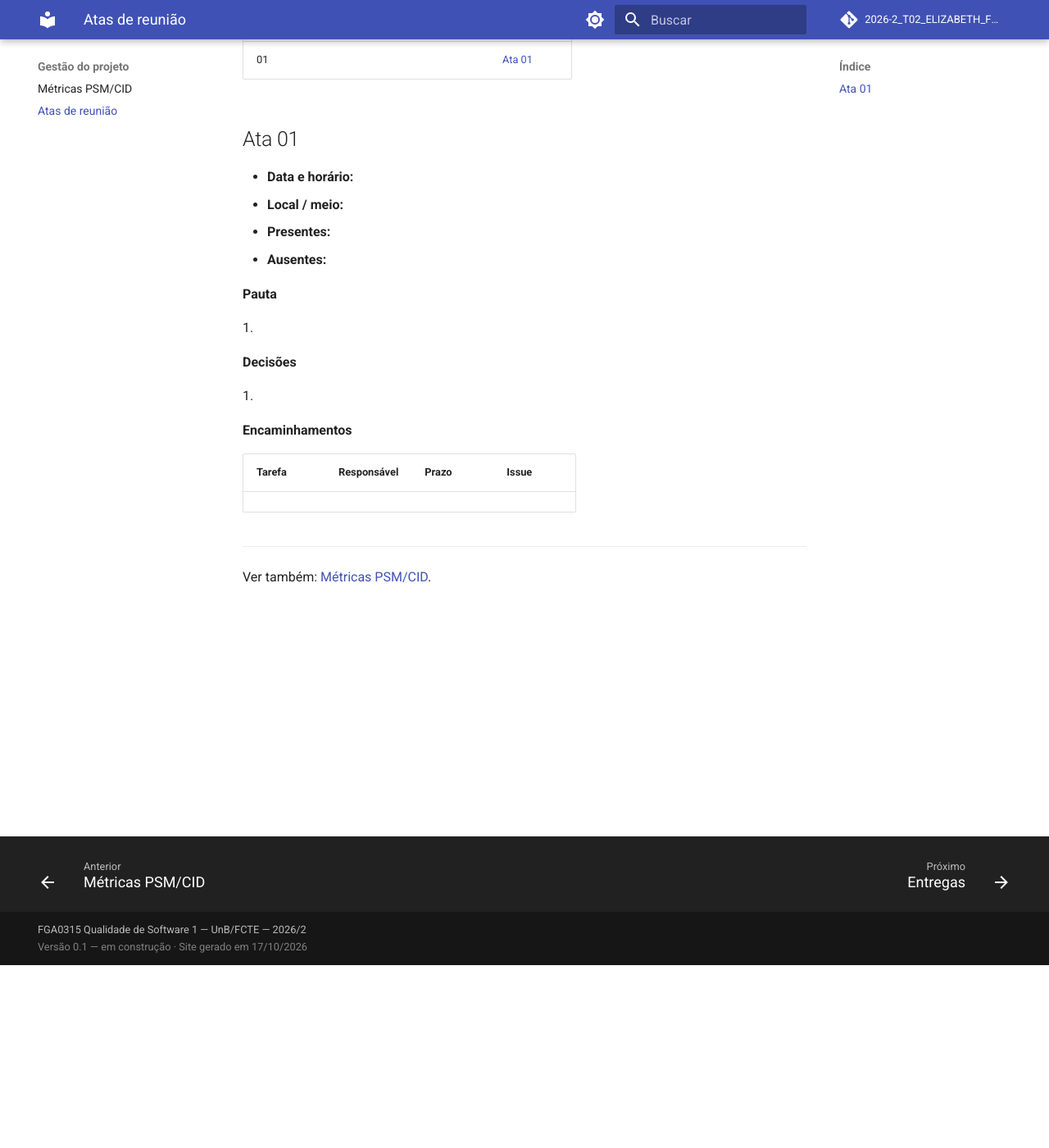
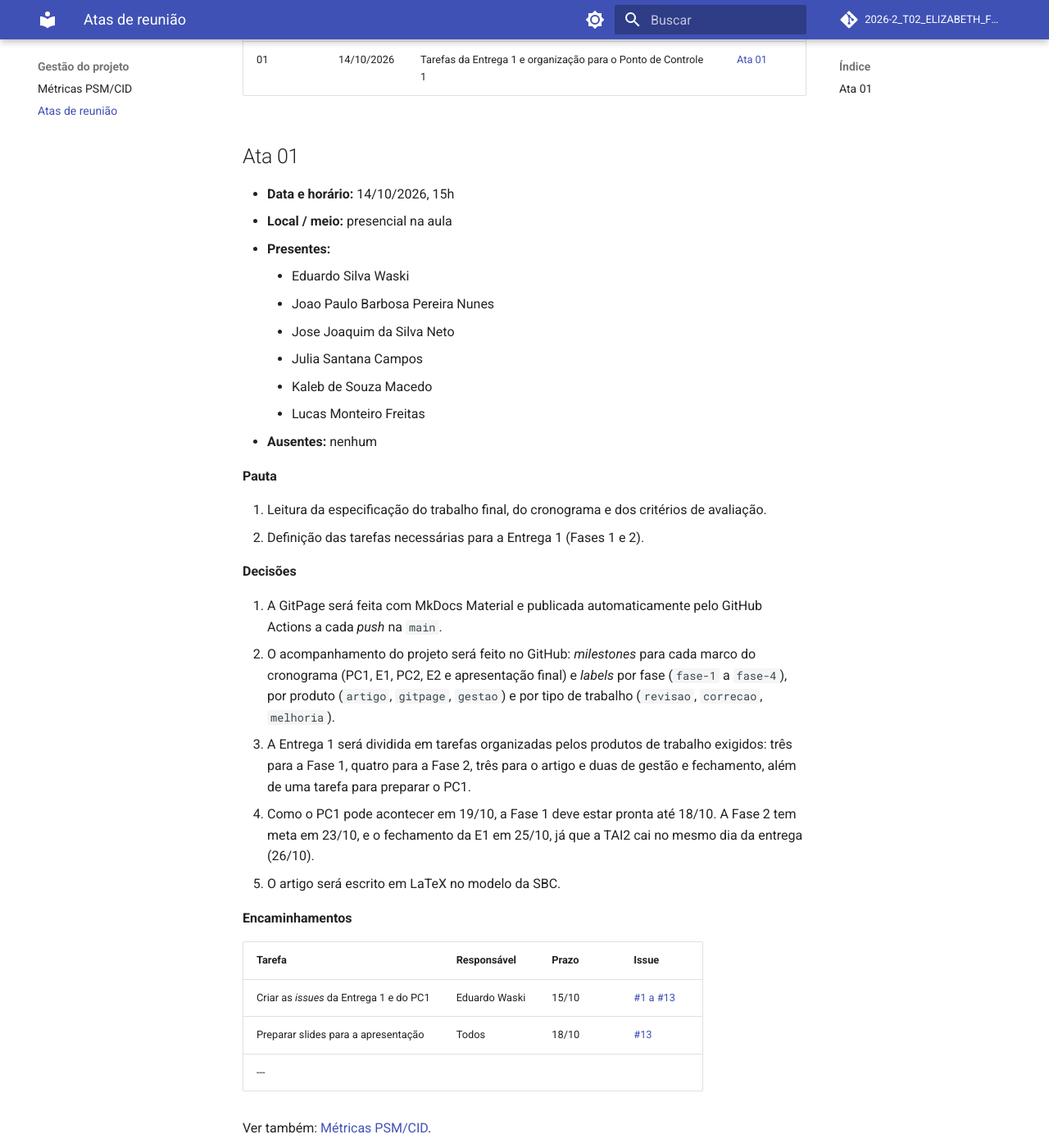
Before and after one commit to FCTE-Qualidade-de-Software-1/2026-2_T02_ELIZABETH_FRIEDMAN, an MkDocs documentation site: the page built from docs/gestao/atas.md, in a window 1280 px wide and 1400 px high, scrolled down 223 px. Shown: the whole window at 82% size. Built offline with MkDocs 1.6.1 and Material for MkDocs 9.7.7, drawn with Linux system fonts in a browser that asks for light colours; comment, search, counter and statistics services are not loaded.

Commit message:
docs: atualiza ata do dia 14

```diff
--- a/docs/gestao/atas.md
+++ b/docs/gestao/atas.md
@@ -1,35 +1,41 @@
 # Atas de reunião
-
-<!--
-Cada reunião: adicionar uma linha na tabela e uma seção abaixo (copiando o modelo).
-Decisões aqui alimentam o registro de decisões em metricas.md.
--->
 
 | Nº | Data | Pauta | Link |
 |----|------|-------|------|
-| 01 | | | [Ata 01](#ata-01) |
+| 01 | 14/10/2026 | Tarefas da Entrega 1 e organização para o Ponto de Controle 1 | [Ata 01](#ata-01) |
 
 ## Ata 01
 
-- **Data e horário:**
-- **Local / meio:**
+- **Data e horário:** 14/10/2026, 15h
+- **Local / meio:** presencial na aula
 - **Presentes:**
-- **Ausentes:**
+    - Eduardo Silva Waski
+    - Joao Paulo Barbosa Pereira Nunes
+    - Jose Joaquim da Silva Neto
+    - Julia Santana Campos
+    - Kaleb de Souza Macedo
+    - Lucas Monteiro Freitas
+- **Ausentes:** nenhum
 
 **Pauta**
 
-1.
+1. Leitura da especificação do trabalho final, do cronograma e dos critérios de avaliação.
+2. Definição das tarefas necessárias para a Entrega 1 (Fases 1 e 2).
 
 **Decisões**
 
-1.
+1. A GitPage será feita com MkDocs Material e publicada automaticamente pelo GitHub Actions a cada *push* na `main`.
+2. O acompanhamento do projeto será feito no GitHub: *milestones* para cada marco do cronograma (PC1, E1, PC2, E2 e apresentação final) e *labels* por fase (`fase-1` a `fase-4`), por produto (`artigo`, `gitpage`, `gestao`) e por tipo de trabalho (`revisao`, `correcao`, `melhoria`).
+3. A Entrega 1 será dividida em tarefas organizadas pelos produtos de trabalho exigidos: três para a Fase 1, quatro para a Fase 2, três para o artigo e duas de gestão e fechamento, além de uma tarefa para preparar o PC1.
+4. Como o PC1 pode acontecer em 19/10, a Fase 1 deve estar pronta até 18/10. A Fase 2 tem meta em 23/10, e o fechamento da E1 em 25/10, já que a TAI2 cai no mesmo dia da entrega (26/10).
+5. O artigo será escrito em LaTeX no modelo da SBC.
 
 **Encaminhamentos**
 
 | Tarefa | Responsável | Prazo | Issue |
 |--------|-------------|-------|-------|
-| | | | |
-
+| Criar as *issues* da Entrega 1 e do PC1 | Eduardo Waski | 15/10 | [#1 a #13](https://github.com/FCTE-Qualidade-de-Software-1/2026-2_T02_ELIZABETH_FRIEDMAN/issues) |
+| Preparar slides para a apresentação | Todos | 18/10 | [#13](https://github.com/FCTE-Qualidade-de-Software-1/2026-2_T02_ELIZABETH_FRIEDMAN/issues/13) |
 ---
 
 Ver também: [Métricas PSM/CID](metricas.md).
```
Also changed, not shown: docs/equipe.md (+6 -1 lines).
